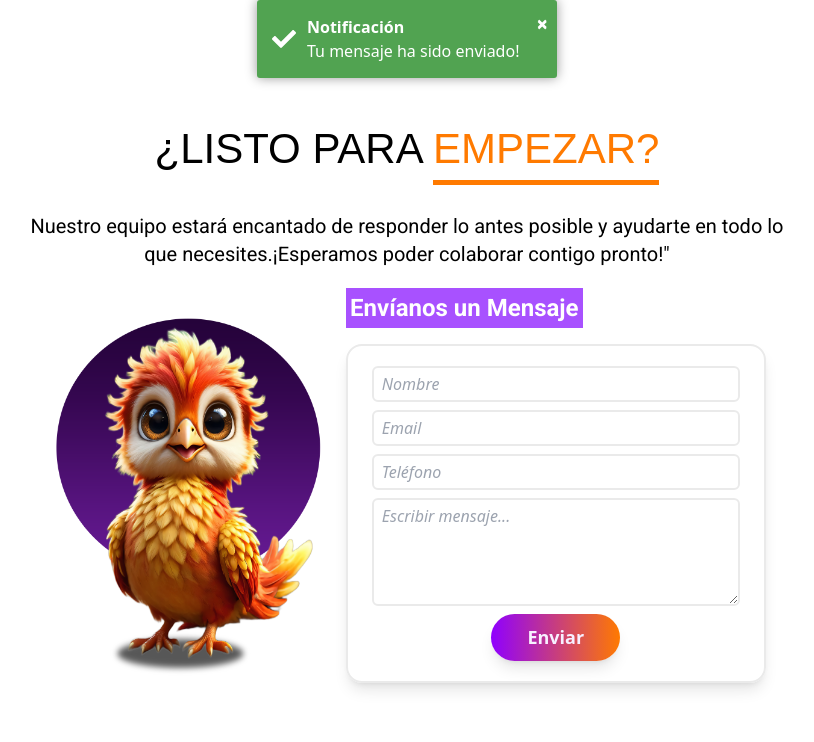
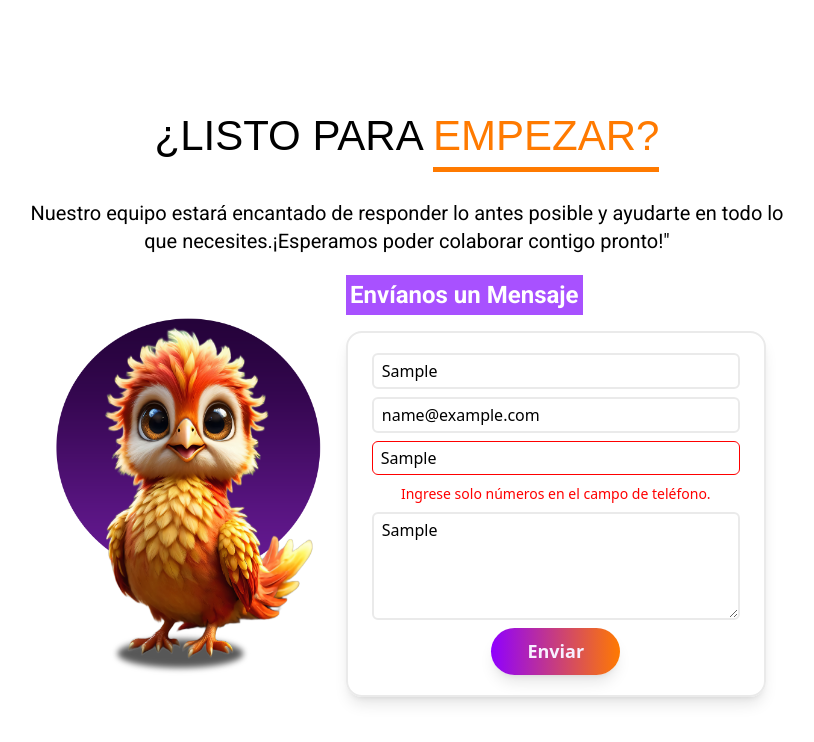
Before and after one commit to FE2024NIX/NIX_PAGE, an Angular app: page / in a window 1280 px wide. Both pictures are taken after typing "Sample", "name@example.com", "Sample", "Sample" into the empty fields and a click on the button "Enviar". Shown: the part 880-1622 px from the top of the page, without its empty margins (233-1047 px from the left). Built offline with nearby package versions, Linux system fonts and the light colour scheme.

Commit message:
Agregar validaciones y estilos al formulario

```diff
--- a/src/app/components/contact/contact.component.css
+++ b/src/app/components/contact/contact.component.css
@@ -0,0 +1,10 @@
+.error-message {
+    color: red;
+    font-size: 14px;
+    margin-top: 5px;
+}
+
+.invalid-input {
+    border-color: red;
+    border-width: 1px;
+}
--- a/src/app/components/contact/contact.component.html
+++ b/src/app/components/contact/contact.component.html
@@ -35,30 +35,96 @@
           method="POST">
           <input
             formControlName="from_name"
+            [ngClass]="{
+              'invalid-input':
+                form.get('from_name')?.invalid && form.get('from_name')?.touched
+            }"
             name="name"
             type="text"
             placeholder="Nombre"
             class="border-solid border-2 border-gray-input focus:border-purple-light transition duration-300 ease-in-out focus:outline-none focus:ring-2 focus:ring-violet-200 rounded-md px-2 py-1 placeholder:italic" />
+          <div
+            *ngIf="
+              form.get('from_name')?.invalid && form.get('from_name')?.touched
+            "
+            class="error-message">
+            El nombre es requerido
+          </div>
           <input
             formControlName="from_email"
+            [ngClass]="{
+              'invalid-input':
+                form.get('from_email')?.invalid &&
+                form.get('from_email')?.touched
+            }"
             name="email"
             type="email"
             placeholder="Email"
-            class="border-solid border-2 border-gray-input focus:border-purple-light transition duration-300 ease-in-out focus:outline-none focus:ring-2 focus:ring-violet-200 rounded-md px-2 py-1 placeholder:italic invalid:border-pink-500 invalid:ring-pink-600" />
+            class="border-solid border-2 border-gray-input focus:border-purple-light transition duration-300 ease-in-out focus:outline-none focus:ring-2 focus:ring-violet-200 rounded-md px-2 py-1 placeholder:italic" />
+          <div
+            *ngIf="
+              form.get('from_email')?.invalid &&
+              form.get('from_email')?.touched &&
+              !form.get('from_email')?.errors?.['email'] &&
+              form.get('from_email')?.errors?.['required']
+            "
+            class="error-message">
+            El email es requerido
+          </div>
+
+          <div
+            *ngIf="
+              form.get('from_email')?.errors?.['email'] &&
+              form.get('from_email')?.touched
+            "
+            class="error-message">
+            Ingrese un correo electrónico válido.
+          </div>
+
           <input
             formControlName="from_phone_num"
+            [ngClass]="{
+              'invalid-input':
+                form.get('from_phone_num')?.invalid &&
+                form.get('from_phone_num')?.touched
+            }"
             name="phone_num"
             type="text"
             placeholder="Teléfono"
             class="border-solid border-2 border-gray-input focus:border-purple-light transition duration-300 ease-in-out focus:outline-none focus:ring-2 focus:ring-violet-200 rounded-md px-2 py-1 placeholder:italic" />
+          <div
+            *ngIf="form.get('from_phone_num')?.errors?.['containsLetters']"
+            class="error-message">
+            Ingrese solo números en el campo de teléfono.
+          </div>
+
           <textarea
             formControlName="message"
+            [ngClass]="{
+              'invalid-input':
+                form.get('message')?.invalid && form.get('message')?.touched
+            }"
             name="message"
             id=""
             cols="35"
             rows="4"
             class="border-solid border-2 border-gray-input focus:border-purple-light transition duration-300 ease-in-out focus:outline-none focus:ring-2 focus:ring-violet-200 rounded-md px-2 py-1 placeholder:italic"
             placeholder="Escribir mensaje..."></textarea>
+          <div
+            *ngIf="form.get('message')?.invalid && form.get('message')?.touched"
+            class="error-message">
+            El mensaje es requerido
+          </div>
+
+          <div
+            *ngIf="
+              formSubmitted &&
+              form.invalid &&
+              form.errors?.['atLeastOneFieldRequired']
+            "
+            class="error-message">
+            Por favor, rellenar el formulario.
+          </div>
           <div>
             <button type="submit" class="btn-contact">
               @if (loading) {
--- a/src/app/components/contact/contact.component.ts
+++ b/src/app/components/contact/contact.component.ts
@@ -1,16 +1,24 @@
+import { CommonModule } from '@angular/common';
 import { Component } from '@angular/core';
-import { FormBuilder, FormGroup, ReactiveFormsModule } from '@angular/forms';
+import {
+  FormBuilder,
+  FormGroup,
+  ReactiveFormsModule,
+  Validators,
+  AbstractControl,
+} from '@angular/forms';
 import emailjs from '@emailjs/browser';
 import { ToastrService } from 'ngx-toastr';
 @Component({
   selector: 'app-contact',
   standalone: true,
-  imports: [ReactiveFormsModule],
+  imports: [ReactiveFormsModule, CommonModule],
   templateUrl: './contact.component.html',
   styleUrl: './contact.component.css',
 })
 export class ContactComponent {
   loading: boolean;
+  formSubmitted: boolean;
 
   form: FormGroup = this.fb.group({
     from_name: '',
@@ -25,11 +33,37 @@ export class ContactComponent {
     private toastr: ToastrService
   ) {
     this.loading = false;
+    this.formSubmitted = false;
+
+    this.form = this.fb.group(
+      {
+        from_name: ['', Validators.required],
+        to_name: ['Fénix Triad Team'],
+        from_email: ['', [Validators.required, Validators.email]],
+        from_phone_num: [
+          '',
+          [Validators.pattern('^[0-9]*$'), this.phoneNumberValidator],
+        ],
+        message: ['', Validators.required],
+      },
+      {
+        validators: this.atLeastOneFieldRequiredValidator(
+          'from_name',
+          'from_email',
+          'message'
+        ),
+      }
+    );
   }
 
   // Función para enviar los datos del formulario
   async sendData() {
+    this.formSubmitted = true;
     try {
+      // Se verifica si el formulario es válido antes de enviar
+      if (this.form.invalid) {
+        return;
+      }
       this.loading = true;
       emailjs.init('m_SPYnjOYDtc8Xitr');
 
@@ -53,9 +87,37 @@ export class ContactComponent {
 
       this.form.reset();
     } catch (error) {
-      //Manejo de errores
+      this.toastr.error(
+        'Se produjo un error al enviar el formulario. Por favor, inténtalo de nuevo más tarde.',
+        'Notificación',
+        {
+          positionClass: 'toast-top-center',
+        }
+      );
     } finally {
       this.loading = false;
     }
   }
+
+  // Función de validación  que verifica si al menos uno de los campos está lleno
+  atLeastOneFieldRequiredValidator(...fields: string[]) {
+    return (group: FormGroup) => {
+      const controls = fields.map(field => group.get(field) as AbstractControl);
+      const filledControls = controls.filter(
+        control => control.value?.trim() !== ''
+      );
+      return filledControls.length > 0
+        ? null
+        : { atLeastOneFieldRequired: true };
+    };
+  }
+
+  // Función para verificar si el campo de teléfono contiene solo números
+  phoneNumberValidator(control: AbstractControl) {
+    const phoneNumber = control.value;
+    const containsOnlyNumbers =
+      phoneNumber === '' || phoneNumber === null || /^\d+$/.test(phoneNumber);
+
+    return containsOnlyNumbers ? null : { containsLetters: true };
+  }
 }
--- a/src/app/components/pet-section/pet-section.component.html
+++ b/src/app/components/pet-section/pet-section.component.html
@@ -28,11 +28,11 @@
   <img
     src="../../../assets/images/pet.png"
     alt="mascota-de-la-empresa"
-    class="absolute 2xl:w-[654px] xl:w-[654px] lg:w-[654px] md:w-[65%] sm:w-[54%] xs:w-[54%] xl:right-[14px] xl:-top-[30px] lg:right-[13px] lg:-top-[30px] md:right-[9px] md:-top-[5%] sm:right-[21%] sm:-top-[9%] xs:right-[21%] xs:-top-[4%]" />
+    class="absolute 2xl:w-[635px] xl:w-[635px] lg:w-[635px] md:w-[63%] sm:w-[54%] xs:w-[54%] xl:right-[14px] xl:-top-[30px] lg:right-[13px] lg:-top-[30px] md:right-[9px] md:-top-[5%] sm:right-[21%] sm:-top-[9%] xs:right-[21%] xs:-top-[4%]" />
 
   <img
     [@imageState]="isHovered ? 'previous' : 'next'"
     src="../../../assets/images/pet-flame.png"
     alt="mascota-de-la-empresa"
-    class="absolute 2xl:w-[654px] xl:w-[654px] lg:w-[654px] md:w-[65%] sm:w-[54%] xs:w-[54%] xl:right-[14px] xl:-top-[30px] lg:right-[13px] lg:-top-[30px] md:right-[9px] md:-top-[5%] sm:right-[21%] sm:-top-[9%] xs:right-[21%] xs:-top-[4%]" />
+    class="absolute 2xl:w-[635px] xl:w-[635px] lg:w-[635px] md:w-[63%] sm:w-[54%] xs:w-[54%] xl:right-[14px] xl:-top-[30px] lg:right-[13px] lg:-top-[30px] md:right-[9px] md:-top-[5%] sm:right-[21%] sm:-top-[9%] xs:right-[21%] xs:-top-[4%]" />
 </section>
```
